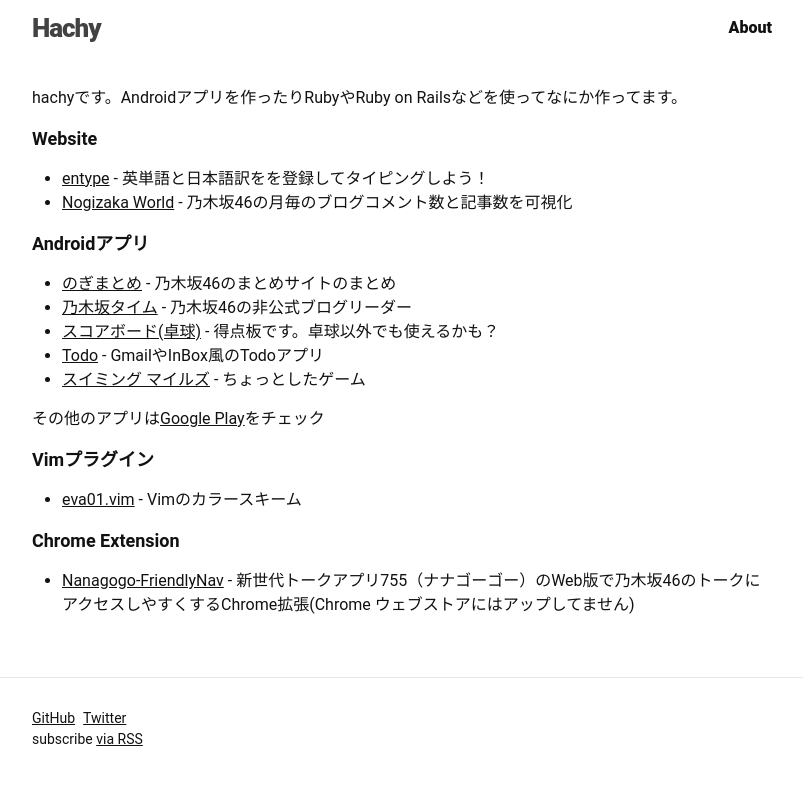
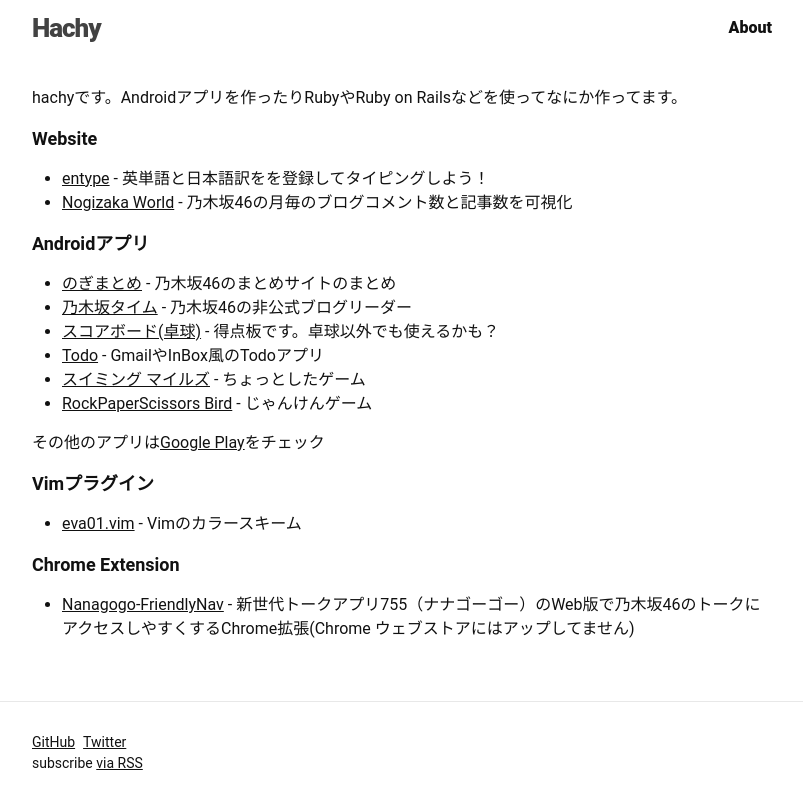
Before and after one commit to hachy/hachy.github.io, a Jekyll site: the page built from about.md, in a window 1280 px wide. Shown: the top 809 px of the page, without its empty margins (238-1041 px from the left). Built offline with Jekyll 4.4.1, drawn with Linux system fonts in a browser that asks for light colours; Markdown is read by kramdown in place of the engine named in the settings.

Commit message:
update about page

```diff
--- a/about.md
+++ b/about.md
@@ -18,6 +18,7 @@
 - [スコアボード(卓球)] - 得点板です。卓球以外でも使えるかも？
 - [Todo] - GmailやInBox風のTodoアプリ
 - [スイミング マイルズ] - ちょっとしたゲーム
+- [RockPaperScissors Bird] - じゃんけんゲーム
 
 その他のアプリは[Google Play]をチェック
 
@@ -36,7 +37,8 @@
 [乃木坂タイム]: https://play.google.com/store/apps/details?id=com.hachy.nogitime
 [スコアボード(卓球)]: https://play.google.com/store/apps/details?id=com.hachy.ttscoreboard
 [Todo]: https://play.google.com/store/apps/details?id=me.hachy.todo
-[スイミング マイルズ]: https://play.google.com/store/apps/details?id=me.hachy.swimmingmiles
+[スイミング マイルズ]: https://play.google.com/store/apps/details?id=me.hachy.SwimmingMiles
+[RockPaperScissors Bird]: https://play.google.com/store/apps/details?id=me.hachy.RockPaperScissorsBird
 [Google Play]: https://play.google.com/store/apps/developer?id=hachy
 
 [eva01.vim]: https://github.com/hachy/eva01.vim
```
